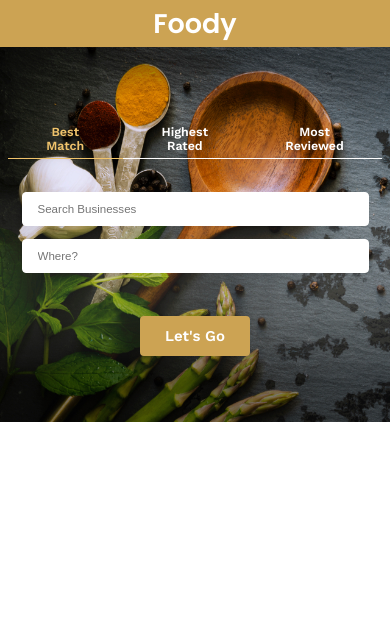
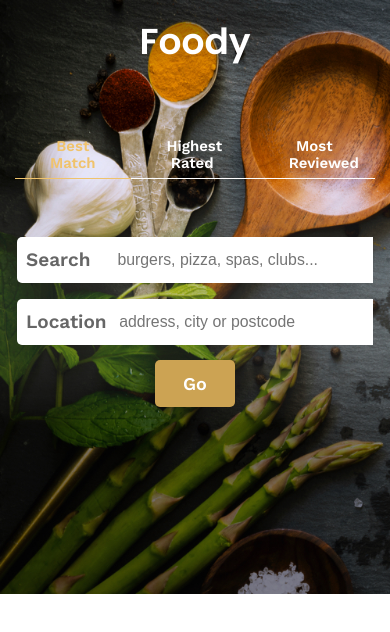
Before and after one commit to Kerosz/welpy, a React (Create React App) app: page / in a window 390 px wide. Shown: the top 632 px of the page. Built offline with nearby package versions, Linux system fonts and the light colour scheme.

Commit message:
change searchbar styles & small fixes

```diff
--- a/public/reset.css
+++ b/public/reset.css
@@ -1,4 +1,4 @@
-html,
+/* html,
 body,
 div,
 span,
@@ -86,7 +86,7 @@ video {
 	font: inherit;
 	vertical-align: baseline;
 }
-/* HTML5 display-role reset for older browsers */
+
 article,
 aside,
 details,
@@ -102,6 +102,7 @@ section {
 }
 body {
 	line-height: 1;
+	overflow-x: hidden;
 }
 ol,
 ul {
@@ -121,4 +122,10 @@ q:after {
 table {
 	border-collapse: collapse;
 	border-spacing: 0;
+} */
+
+* {
+	margin: 0;
+	padding: 0;
+	list-style: none;
 }
--- a/src/components/App/App.css
+++ b/src/components/App/App.css
@@ -2,12 +2,6 @@
 
 html {
 	font-size: 18px;
-}
-
-@media only screen and (max-width: 560px) {
-	html {
-		font-size: 15px;
-	}
 }
 
 input:focus {
@@ -34,11 +28,12 @@ input:focus {
 	font-family: 'Work Sans', sans-serif;
 }
 
-h1 {
-	padding: 0.66rem 0;
+.Nav {
+	position: absolute;
+	width: 100%;
+	padding: 0.8rem 0;
 	text-align: center;
-	background-color: #cca353;
 	font-family: Poppins, sans-serif;
-	font-size: 1.8rem;
+	font-size: 2rem;
 	color: #fff;
 }
--- a/src/components/App/App.js
+++ b/src/components/App/App.js
@@ -18,7 +18,7 @@ class App extends React.Component {
 	}
 
 	searchYelp(term, location, sortBy) {
-		Yelp.search(term, location, sortBy).then((businesses) => {
+		Yelp.search(term, location, sortBy).then(businesses => {
 			this.setState({ businesses: businesses });
 		});
 	}
@@ -27,8 +27,8 @@ class App extends React.Component {
 		const { businesses } = this.state;
 
 		return (
-			<div className="App">
-				<h1>Foody</h1>
+			<div className='App'>
+				<h1 className='Nav'>Foody</h1>
 				<SearchBar search={this.searchYelp} />
 				<BusinessList businesses={businesses} />
 			</div>
--- a/src/components/Business/Business.css
+++ b/src/components/Business/Business.css
@@ -11,7 +11,7 @@
 	margin-bottom: 1rem;
 }
 
-.Business h2 {
+.Business .Business__name {
 	margin-bottom: 0.5rem;
 	font-size: 1.2rem;
 	font-weight: 600;
--- a/src/components/Business/Business.js
+++ b/src/components/Business/Business.js
@@ -20,7 +20,7 @@ class Business extends React.Component {
 				<div className='image-container'>
 					<img src={imageSrc} alt='' />
 				</div>
-				<h2>{name}</h2>
+				<h2 className='Business__name'>{name}</h2>
 				<div className='Business-information'>
 					<div className='Business-address'>
 						<p>{address}</p>
--- a/src/components/SearchBar/SearchBar.css
+++ b/src/components/SearchBar/SearchBar.css
@@ -5,17 +5,17 @@
 	background-image: url('../../img/background_search_desktop.jpg');
 	background-size: cover;
 	background-repeat: no-repeat;
-	height: 25rem;
+	height: 33rem;
 }
 
-.SearchBar-sort-options ul {
+.SearchBar__sort .Sort__list {
 	display: flex;
 	justify-content: center;
 	margin-bottom: 2.22rem;
 	color: #ffffff;
 }
 
-.SearchBar-sort-options li {
+.SearchBar__sort li {
 	cursor: pointer;
 	width: 4.33rem;
 	border-bottom: 1px solid #fff;
@@ -27,71 +27,135 @@
 	transition: color 0.25s;
 }
 
-.SearchBar-sort-options li:hover {
+.SearchBar__sort li:hover {
 	color: #d4cfcf;
 }
 
-.SearchBar-sort-options li.active,
-.SearchBar-sort-options li.active:hover {
+.SearchBar__sort li.active,
+.SearchBar__sort li.active:hover {
 	border-bottom: 1px solid #f0c36c;
 	color: #f0c36c;
 }
 
-.SearchBar-fields {
+.SearchBar__form {
 	display: flex;
 	justify-content: center;
 	margin-bottom: 2.88rem;
+	transform: translateY(1rem);
 }
 
-.SearchBar-fields input {
-	width: 21rem;
-	padding: 0.66rem 1rem;
-	margin-right: 2.22rem;
-	border: 1px solid #fff;
-	border-radius: 4px;
-	font-size: 0.77rem;
-	font-weight: 500;
+.SearchBar__form .SearchBar__fields {
+	display: flex;
+	justify-content: center;
+	align-items: center;
 }
 
-.SearchBar-fields input:last-child {
-	margin-right: 0;
+.SearchBar__form .SearchBar__fields .Field__label {
+	padding: 0.65rem 0.5rem;
+	background: #fff;
+	color: #666666;
+	font-size: 19px;
+	font-weight: 600;
+	display: flex;
+	align-items: center;
+	justify-content: center;
 }
 
-.SearchBar-submit {
-	text-align: center;
+.SearchBar__form .SearchBar__fields:first-child .Field__label {
+	border-radius: 5px 0 0 5px;
 }
 
-.SearchBar-submit .btn {
-	border-radius: 4px;
-	padding: 0.72rem 1.7rem;
+.SearchBar__form .SearchBar__fields .Field__input {
+	width: 19rem;
+	padding: 0.79rem 0.2rem;
+	border: none;
+	font-size: 0.88rem;
+	font-weight: 400;
+}
+
+.SearchBar__form .SearchBar__fields .Field__input::placeholder {
+	font-weight: 500;
+	line-height: 1.3;
+}
+
+.Field__btn {
+	border-radius: 0 5px 5px 0;
+	padding: 0.7rem 1.35rem;
 	background-color: #cca353;
 	color: #ffffff;
 	font-weight: 600;
 	transition: background-color 0.5s;
 }
 
-.SearchBar-submit .btn:hover {
+.Field__btn:hover {
 	cursor: pointer;
 	background-color: #a7874b;
 }
 
-@media only screen and (max-width: 560px) {
+@media only screen and (max-width: 960px) {
 	.SearchBar {
 		background-image: url('../../img/background_search_mobile.jpg');
 	}
 
-	.SearchBar-sort-options ul {
+	.SearchBar__sort .Sort__list {
 		margin-left: 2rem;
 		margin-right: 2rem;
 	}
 
-	.SearchBar-fields {
+	.SearchBar__form {
 		flex-direction: column;
-		align-items: center;
 	}
 
-	.SearchBar-fields input {
-		margin-right: 0;
+	.SearchBar__form .SearchBar__fields {
 		margin-bottom: 0.86rem;
 	}
+
+	.SearchBar__form .SearchBar__fields .Field__label {
+		border-radius: 5px 0 0 5px;
+	}
+
+	.SearchBar__form .SearchBar__fields:first-child .Field__input {
+		width: 19.1rem;
+		padding-left: 1rem;
+	}
+
+	.Field__btn {
+		border-radius: 5px;
+		padding: 0.7rem 1.55rem;
+	}
 }
+
+@media only screen and (max-width: 560px) {
+	.SearchBar__sort li {
+		width: 2.85rem;
+	}
+
+	.SearchBar__form .SearchBar__fields .Field__label {
+		border-radius: 5px 0 0 5px;
+	}
+
+	.SearchBar__form .SearchBar__fields:first-child .Field__input {
+		width: 17.3rem;
+		padding-left: 0.8rem;
+	}
+
+	.SearchBar__form .SearchBar__fields .Field__input {
+		width: 17rem;
+	}
+}
+
+@media only screen and (max-width: 420px) {
+	.SearchBar__sort li {
+		width: 2.85rem;
+		padding: 0 1.97rem 0.33rem 1.97rem;
+	}
+
+	.SearchBar__form .SearchBar__fields:first-child .Field__input {
+		width: 14rem;
+		padding-left: 1rem;
+	}
+
+	.SearchBar__form .SearchBar__fields .Field__input {
+		width: 13.9rem;
+	}
+}
--- a/src/components/SearchBar/SearchBar.js
+++ b/src/components/SearchBar/SearchBar.js
@@ -66,21 +66,43 @@ class SearchBar extends React.Component {
 	render() {
 		return (
 			<div className='SearchBar'>
-				<div className='SearchBar-sort-options'>
-					<ul>{this.renderSortByOptions()}</ul>
+				<div className='SearchBar__sort'>
+					<ul className='Sort__list'>{this.renderSortByOptions()}</ul>
 				</div>
-				<div className='SearchBar-fields'>
-					<input
-						placeholder='Search Businesses'
-						onChange={this.handleTermChange}
-					/>
-					<input placeholder='Where?' onChange={this.handleLocationChange} />
+				<div className='SearchBar__form'>
+					<div className='SearchBar__fields'>
+						<label className='Field__label' for='food'>
+							Search
+						</label>
+						<input
+							className='Field__input'
+							name='food'
+							placeholder='burgers, pizza, spas, clubs...'
+							onChange={this.handleTermChange}
+						/>
+					</div>
+					<div className='SearchBar__fields'>
+						<label className='Field__label' for='location'>
+							Location
+						</label>
+						<input
+							className='Field__input'
+							name='location'
+							placeholder='address, city or postcode'
+							onChange={this.handleLocationChange}
+						/>
+					</div>
+					<div className='SearchBar__fields'>
+						<submit className='Field__btn' onClick={this.handleSearch}>
+							Go
+						</submit>
+					</div>
 				</div>
-				<div className='SearchBar-submit'>
+				{/* <div className='SearchBar-submit'>
 					<submit className='btn' onClick={this.handleSearch}>
 						Let's Go
 					</submit>
-				</div>
+				</div> */}
 			</div>
 		);
 	}
--- a/src/index.css
+++ /dev/null
@@ -1,13 +0,0 @@
-body {
-  margin: 0;
-  font-family: -apple-system, BlinkMacSystemFont, 'Segoe UI', 'Roboto', 'Oxygen',
-    'Ubuntu', 'Cantarell', 'Fira Sans', 'Droid Sans', 'Helvetica Neue',
-    sans-serif;
-  -webkit-font-smoothing: antialiased;
-  -moz-osx-font-smoothing: grayscale;
-}
-
-code {
-  font-family: source-code-pro, Menlo, Monaco, Consolas, 'Courier New',
-    monospace;
-}
--- a/src/index.js
+++ b/src/index.js
@@ -1,6 +1,5 @@
 import React from 'react';
 import ReactDOM from 'react-dom';
-import './index.css';
 import App from './components/App/App';
 import * as serviceWorker from './serviceWorker';
 
```
Also changed, not shown: src/logo.svg (deleted).
